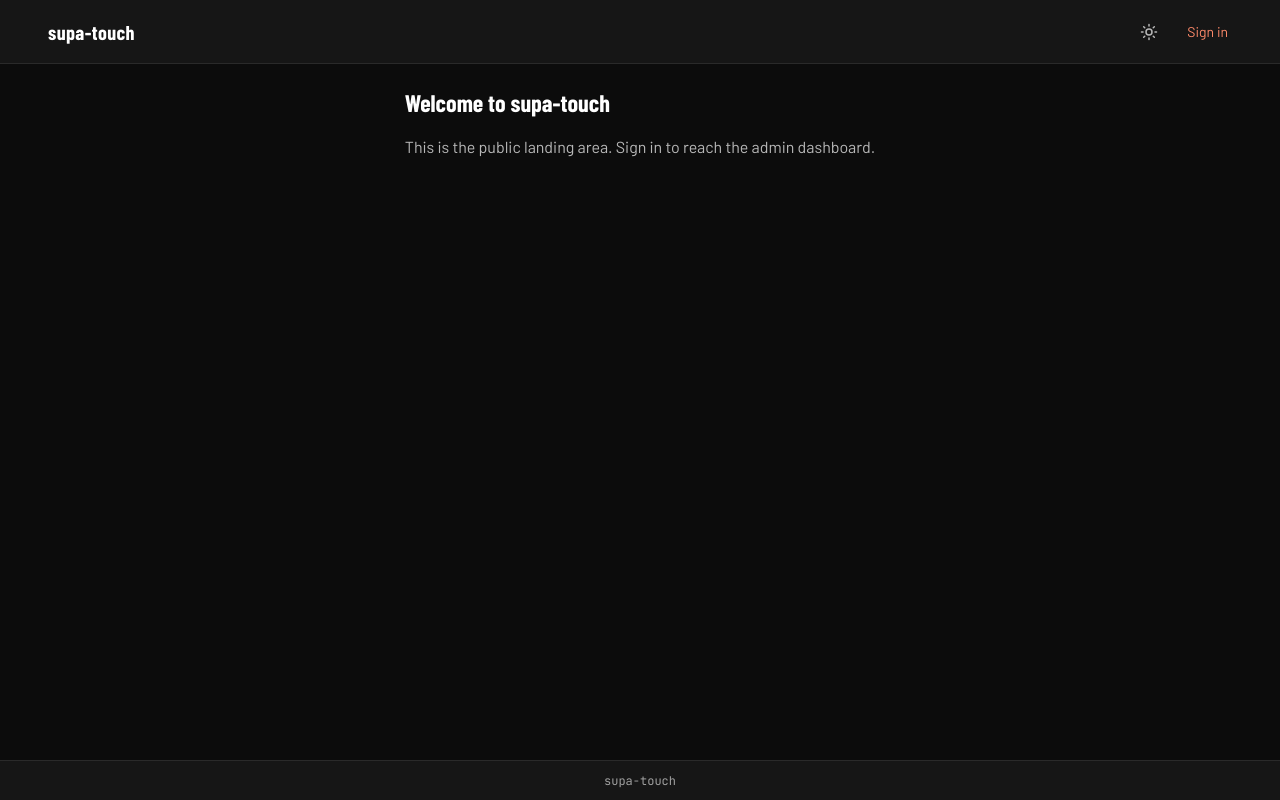
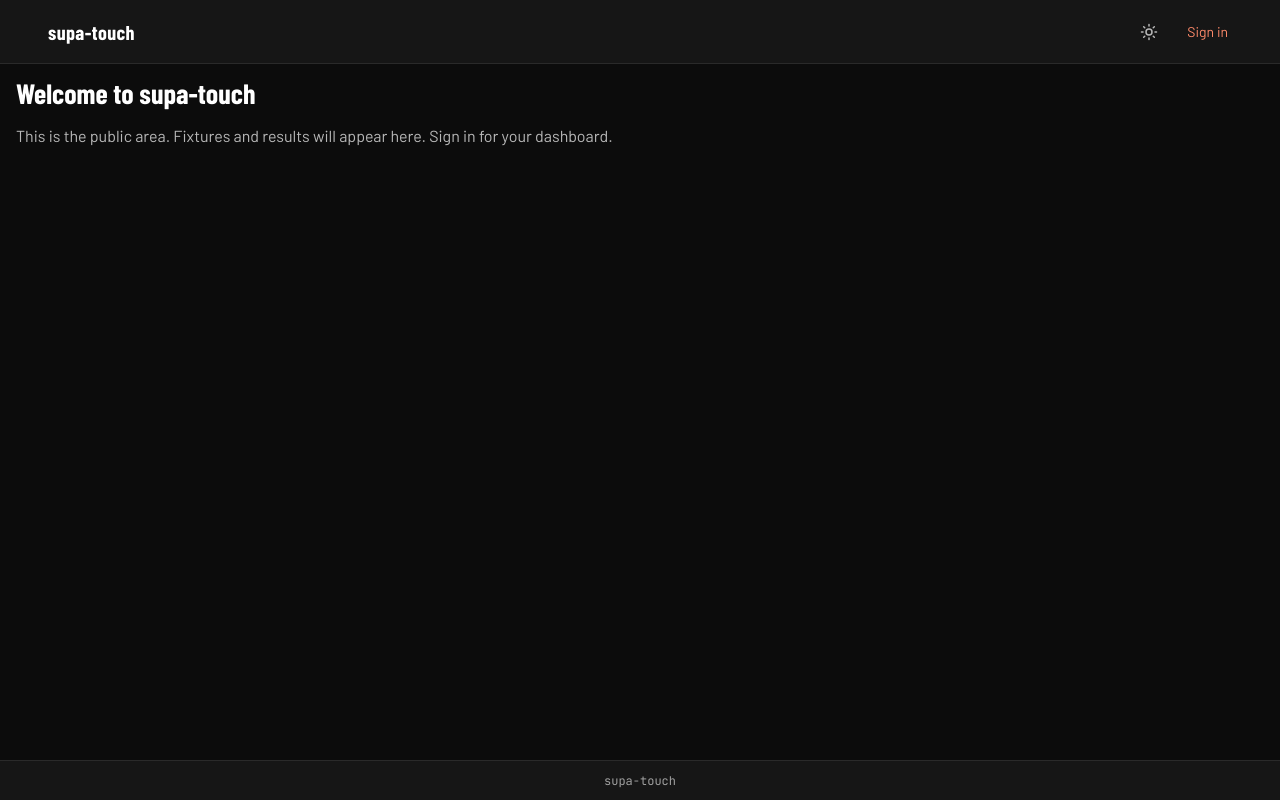
Before and after one commit to SamScholefield/supa-touch, an Angular app: page / in a window 1280 px wide. Built offline with nearby package versions, Linux system fonts and the light colour scheme; a web font is replaced by a local one.

Commit message:
refactor(dashboard): merge public/admin into one auth-aware Dashboard

```diff
--- a/src/app/app.routes.ts
+++ b/src/app/app.routes.ts
@@ -13,8 +13,7 @@ export const routes: Routes = [
       {
         path: '',
         pathMatch: 'full',
-        loadComponent: () =>
-          import('./features/public-dashboard/public-dashboard').then((m) => m.PublicDashboard),
+        loadComponent: () => import('./features/dashboard/dashboard').then((m) => m.Dashboard),
       },
     ],
   },
@@ -46,8 +45,7 @@ export const routes: Routes = [
       {
         path: '',
         pathMatch: 'full',
-        loadComponent: () =>
-          import('./features/admin-dashboard/admin-dashboard').then((m) => m.AdminDashboard),
+        loadComponent: () => import('./features/dashboard/dashboard').then((m) => m.Dashboard),
       },
     ],
   },
--- a/src/app/features/admin-dashboard/admin-dashboard.html
+++ /dev/null
@@ -1,5 +0,0 @@
-<app-page-template>
-  <span pageTitle>Dashboard</span>
-
-  <p>You are signed in. Authenticated content lives here.</p>
-</app-page-template>
--- /dev/null
+++ b/src/app/features/dashboard/dashboard.html
@@ -0,0 +1,9 @@
+<app-page-template [displayBackButton]="isAuthenticated()">
+  <span pageTitle>{{ title() }}</span>
+
+  @if (isAuthenticated()) {
+    <p>Signed in as {{ user()?.email }}. Your authenticated content lives here.</p>
+  } @else {
+    <p>This is the public area. Fixtures and results will appear here. Sign in for your dashboard.</p>
+  }
+</app-page-template>
--- /dev/null
+++ b/src/app/features/dashboard/dashboard.ts
@@ -0,0 +1,20 @@
+import { Component, computed, inject } from '@angular/core';
+
+import { Auth } from '../../core/auth/auth';
+import { PageTemplate } from '../../shared/page-template/page-template';
+
+@Component({
+  selector: 'app-dashboard',
+  imports: [PageTemplate],
+  templateUrl: './dashboard.html',
+  styleUrl: './dashboard.scss',
+})
+export class Dashboard {
+  private readonly auth = inject(Auth);
+
+  protected readonly isAuthenticated = this.auth.isAuthenticated;
+  protected readonly user = this.auth.user;
+  protected readonly title = computed(() =>
+    this.isAuthenticated() ? 'Dashboard' : 'Welcome to supa-touch',
+  );
+}
--- a/src/app/features/public-dashboard/public-dashboard.html
+++ /dev/null
@@ -1,4 +0,0 @@
-<section class="dashboard">
-  <h1>Welcome to supa-touch</h1>
-  <p>This is the public landing area. Sign in to reach the admin dashboard.</p>
-</section>
--- a/src/app/features/public-dashboard/public-dashboard.scss
+++ /dev/null
@@ -1,14 +0,0 @@
-.dashboard {
-  max-width: 48rem;
-  margin-inline: auto;
-  padding: 1.5rem;
-}
-
-h1 {
-  margin-top: 0;
-  color: var(--text);
-}
-
-p {
-  color: var(--muted2);
-}
```
Also changed, not shown: src/app/features/admin-dashboard/admin-dashboard.ts (deleted, +0 -11 lines), src/app/features/public-dashboard/public-dashboard.ts (deleted, +0 -8 lines), src/app/features/dashboard/dashboard.scss (renamed from src/app/features/admin-dashboard/admin-dashboard.scss).
